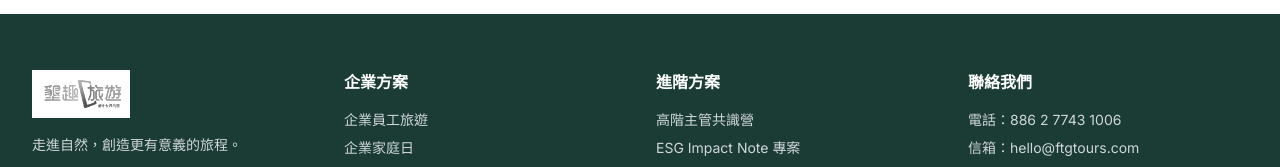
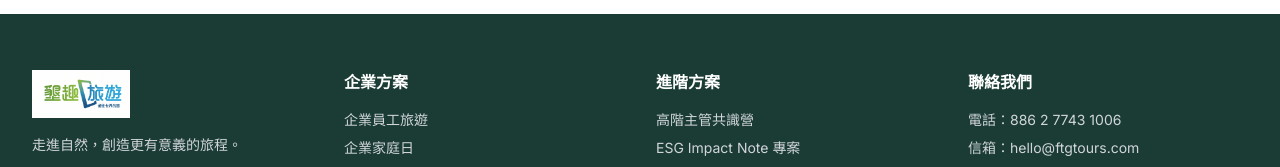
Before and after one commit to DingJun1028/ftgtours-esggo-co, a React (Vite) app: page /#/wellbeing-retreat in a window 1280 px wide. Shown: the part 5174-5341 px from the top of the page. Built offline with nearby package versions, Linux system fonts and the light colour scheme; no server answers.

Commit message:
feat: remove grayscale/brightness filters from footer logo, restore normal colors

```diff
--- a/src/components/Footer.jsx
+++ b/src/components/Footer.jsx
@@ -8,7 +8,7 @@
         <div className="grid grid-cols-1 sm:grid-cols-2 lg:grid-cols-4 gap-8">
           {/* Brand */}
           <div className="sm:col-span-2 lg:col-span-1">
-            <img src="/images/logo.png" alt="墾趣旅遊 FTG TOURS" className="h-10 md:h-12 w-auto mb-4 grayscale contrast-100 brightness-110" />
+            <img src="/images/logo.png" alt="墾趣旅遊 FTG TOURS" className="h-10 md:h-12 w-auto mb-4" />
             <p className="text-gray-300 text-sm leading-relaxed">
               {t('footer.brandTagline')}
             </p>
```
